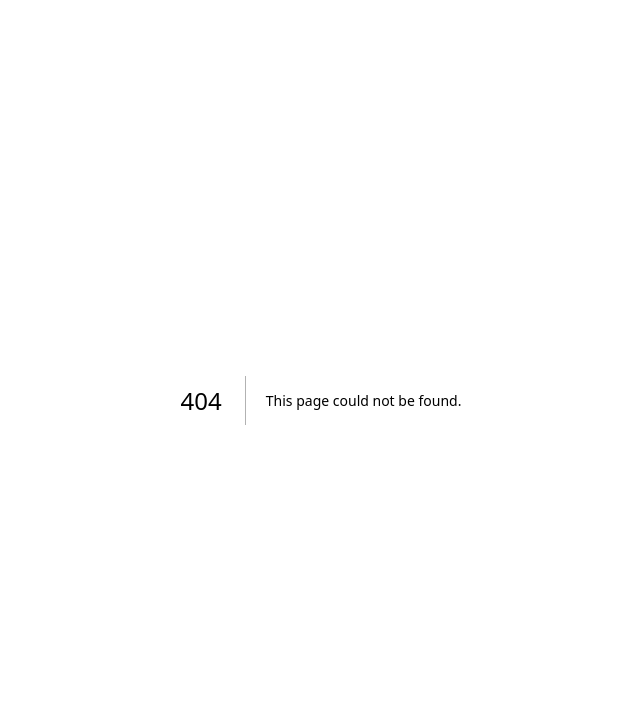
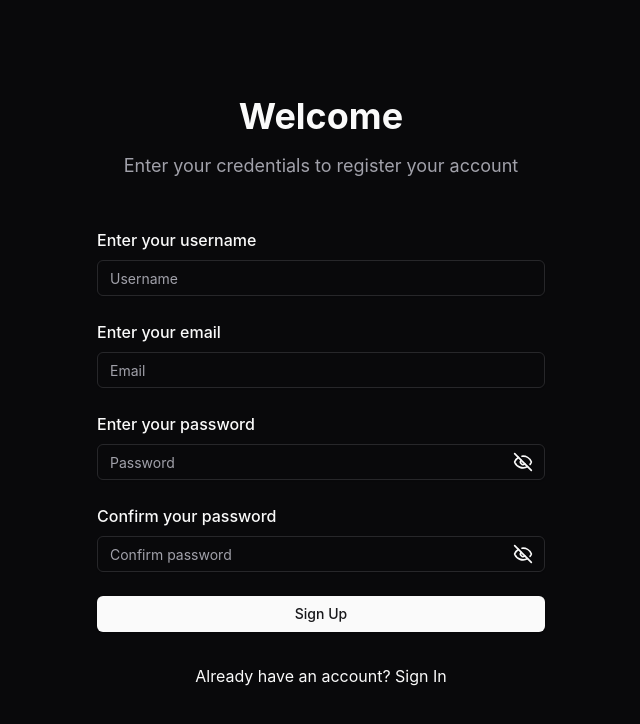
Before and after one commit to Adz1q/NextMessageFrontend, a Next.js app: page /sign-up in a window 1280 px wide. Before the commit this address had no page. Shown: the top 724 px of the page, without its empty margins (319-959 px from the left). Built offline with nearby package versions, Linux system fonts and the light colour scheme.

Commit message:
Implement sign-up and sign-in pages; remove deprecated login and register pages

```diff
--- a/src/app/(auth)/login/page.tsx
+++ /dev/null
@@ -1,12 +0,0 @@
-import LoginForm from "@/components/login-form/login-form";
-import { Metadata } from "next";
-
-export const metadata: Metadata = {
-    title: "Login | NextMessage",
-};
-
-export default function LoginPage() {
-    return (
-        <LoginForm />
-    );
-}
--- a/src/app/(auth)/register/page.tsx
+++ /dev/null
@@ -1,10 +0,0 @@
-import RegisterForm from "@/components/register-form/register-form";
-import { Metadata } from "next";
-
-export const metadata: Metadata = {
-    title: "Register | NextMessage",
-};
-
-export default function RegisterPage() {
-    return <RegisterForm />;
-}
--- /dev/null
+++ b/src/app/(auth)/sign-in/page.tsx
@@ -0,0 +1,12 @@
+import SignInForm from "@/components/sign-in-form/sign-in-form";
+import { Metadata } from "next";
+
+export const metadata: Metadata = {
+    title: "Sign In | NextMessage",
+};
+
+export default function SignInPage() {
+    return (
+        <SignInForm />
+    );
+}
--- /dev/null
+++ b/src/app/(auth)/sign-up/page.tsx
@@ -0,0 +1,10 @@
+import SignUpForm from "@/components/sign-up-form/sign-up-form";
+import { Metadata } from "next";
+
+export const metadata: Metadata = {
+    title: "Sign Up | NextMessage",
+};
+
+export default function SignUpPage() {
+    return <SignUpForm />;
+}
--- a/src/components/login-form/login-form.tsx
+++ b/src/components/sign-in-form/sign-in-form.tsx
@@ -21,7 +21,7 @@ const formSchema = z.object({
     .max(32, { message: "Password cannot be longer than 32 characters"}),
 });
 
-export default function LoginForm() {
+export default function SignInForm() {
     const [error, setError] = useState<string>("");
     const [showPassword, setShowPassword] = useState<boolean>(false);
 
@@ -120,14 +120,14 @@ export default function LoginForm() {
                                 </FormItem>
                             }}
                         />
-                        <Button type="submit" className="w-full">Login</Button>
+                        <Button type="submit" className="w-full">Sign In</Button>
                         {error && <div className="flex justify-center items-center">
                             <div className="text-red-900 font-medium">{error}</div>
                         </div>}
                     </form>
                 </Form>
                 <div className="flex justify-center items-center max-w-md w-full">
-                    <Link href="/register" className="hover:underline">
+                    <Link href="/sign-up" className="hover:underline">
                         Don't have an account? Sign Up
                     </Link>
                 </div>
--- a/src/components/register-form/register-form.tsx
+++ b/src/components/sign-up-form/sign-up-form.tsx
@@ -3,7 +3,7 @@
 import { z } from "zod";
 import { zodResolver } from "@hookform/resolvers/zod";
 import { useForm } from "react-hook-form";
-import { Form, FormControl, FormField, FormItem, FormLabel, FormMessage } from "../ui/form";
+import { Form, FormControl, FormField, FormItem, FormLabel, FormMessage } from "@/components/ui/form";
 import { useState } from "react";
 import { useRouter } from "next/navigation";
 import Link from "next/link";
@@ -33,8 +33,9 @@ const formSchema = z.object({
     path: ["confirmPassword"],
 });
 
-export default function RegisterForm() {
+export default function SignUpForm() {
     const [error, setError] = useState<string>("");
+    const [success, setSuccess] = useState<string>("");
     const [showPassword, setShowPassword] = useState<boolean>(false);
     const [showConfirmPassword, setShowConfirmPassword] = useState<boolean>(false);
 
@@ -66,7 +67,7 @@ export default function RegisterForm() {
             });
 
             if (!loginResponse || !loginResponse.ok) {
-                router.push("/login");
+                throw new Error("Something went wrong with auto-login, please sign in manually");
             }
 
             setError("");
@@ -75,8 +76,9 @@ export default function RegisterForm() {
         catch (error: unknown) {
             const responseError = error as Error;
 
-            console.log(error);
-            setError(responseError.message);
+            console.log(responseError);
+            setSuccess("Account created, please sign in to continue");
+            router.push("/sign-in");
         }
     };
 
@@ -182,14 +184,17 @@ export default function RegisterForm() {
                                 </FormItem>
                             }}
                         />
-                        <Button type="submit" className="w-full">Register</Button>
+                        <Button type="submit" className="w-full">Sign Up</Button>
                         {error && <div className="flex justify-center items-center">
                             <div className="text-red-900 font-medium">{error}</div>
+                        </div>}
+                        {success && <div className="flex justify-center items-center">
+                            <div className="text-green-700 font-medium">{success}</div>
                         </div>}
                     </form>
                 </Form>
                 <div className={"flex justify-center items-center max-w-md w-full"}>
-                    <Link href="/login" className="hover:underline">Already have an account? Sign In</Link>
+                    <Link href="/sign-in" className="hover:underline">Already have an account? Sign In</Link>
                 </div>
             </div>
         </div>
```
